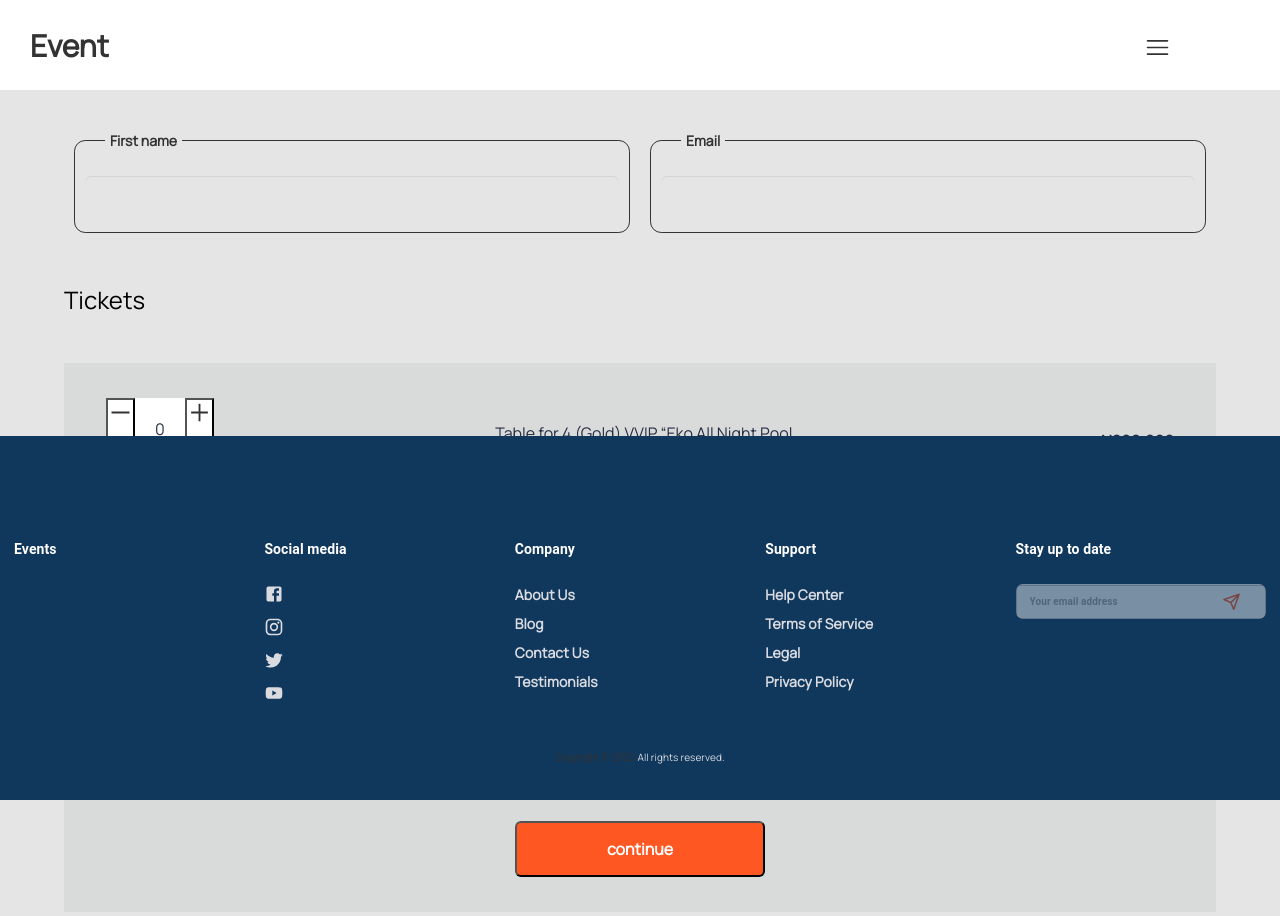
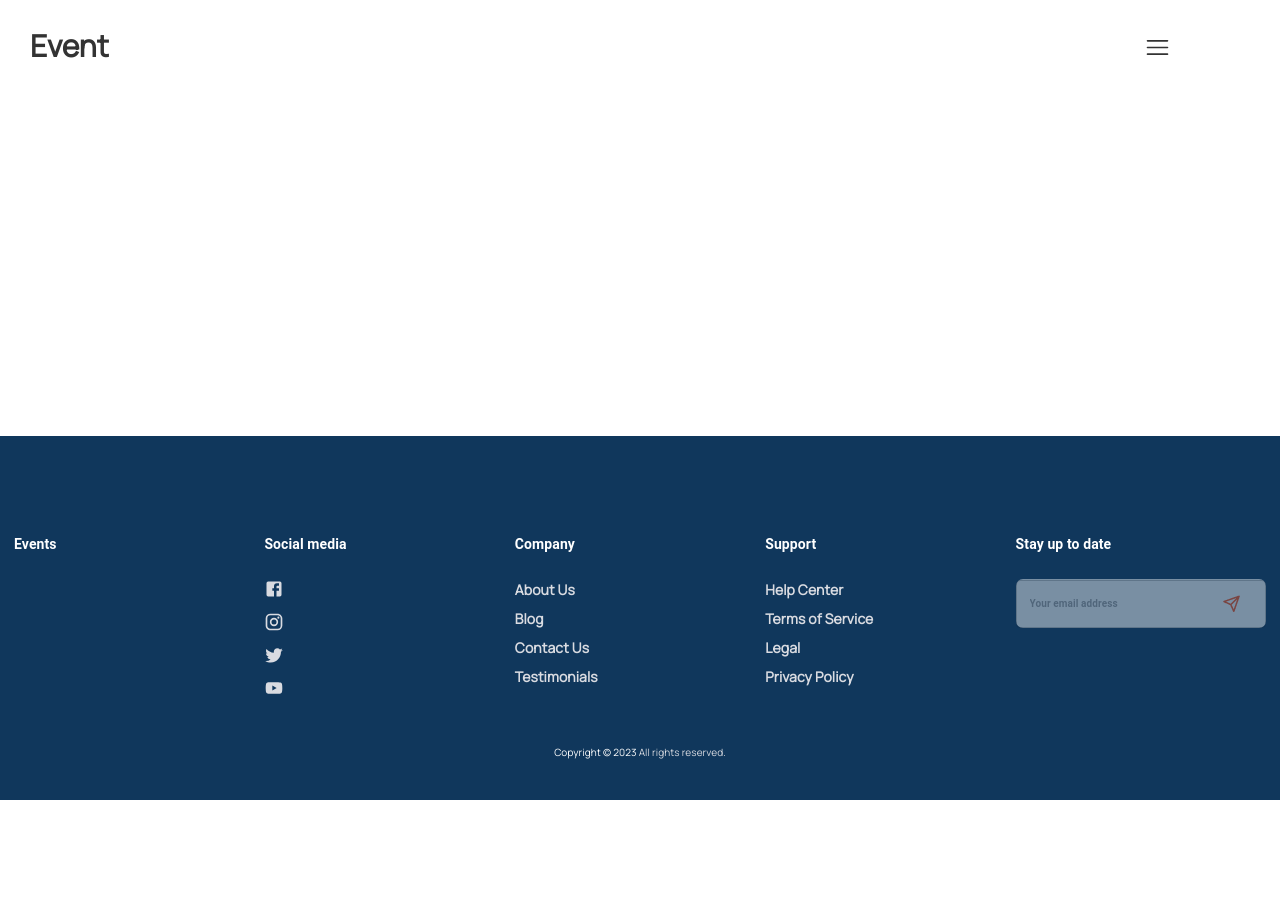
Before and after one commit to decadevs/event-booking-frontend-sq12, a React (Vite) app: page /ticket-selection in a window 1280 px wide. Shown: the top 916 px of the page. After the commit the page ends 800 px from the top, so only its background shows below. Built offline with nearby package versions, Linux system fonts and the light colour scheme.

Commit message:
payment information

```diff
--- a/src/App.tsx
+++ b/src/App.tsx
@@ -30,11 +30,11 @@ function App() {
         <Navbar />
           <BrowserRouter>
             <Routes>
-              <Route path='' element={<DemoPage />} />
-              <Route path='/dashboard' element={<DashboardPage />} />
-              <Route path='/tickets' element={<Ticket />} />
-              <Route path='/event-card' element={<EventCard />} />
-              <Route path='/ticket-selection' element={<TicketSelection />} />
+              {/* <Route path='' element={<DemoPage />} /> */}
+              {/* <Route path='/dashboard' element={<DashboardPage />} /> */}
+              {/* <Route path='/tickets' element={<Ticket />} /> */}
+              {/* <Route path='/event-card' element={<EventCard />} /> */}
+              {/* <Route path='/ticket-selection' element={<TicketSelection />} /> */}
             </Routes>
           </BrowserRouter>
           <Footer />
--- a/src/components/footer/index.tsx
+++ b/src/components/footer/index.tsx
@@ -1,5 +1,6 @@
 import React from 'react';
 import { makeStyles } from '@material-ui/core/styles';
+import stled from 'styled-components';
 import Container from '@material-ui/core/Container';
 import Grid from '@material-ui/core/Grid';
 import Typography from '@material-ui/core/Typography';
@@ -14,6 +15,7 @@ import InputAdornment from '@material-ui/core/InputAdornment';
 import IconButton from '@material-ui/core/IconButton';
 import SearchIcon from '../../assets/searchIcon.png';
 // import SearchIcon from '@material-ui/icons/Search';
+import styled from 'styled-components';
 
 const useStyles = makeStyles((theme) => ({
   footer: {
@@ -36,7 +38,7 @@ const useStyles = makeStyles((theme) => ({
     borderRadius: '0.5em',
     width: '100%',
     marginLeft: '0',
-    height: '2.5em',
+    // height: '2.5em',
     display: 'flex',
     flexDirection: 'row',
     '&::placeHolder' :{
@@ -114,6 +116,10 @@ const useStyles = makeStyles((theme) => ({
 
 const Footer:React.FC = () => {
   const classes = useStyles();
+  const Paragraph = styled.p`
+    color: #FFF;
+    font-size: 1em;
+  `
 
   return (
     <footer className={`${classes.footer} footer_mo`}>
@@ -217,7 +223,7 @@ const Footer:React.FC = () => {
                 InputProps={{
                     endAdornment: (
                     <InputAdornment position="end">
-                        <IconButton aria-label="search">
+                        <IconButton style={{width: '100%'}}  aria-label="search">
                         {/* <SearchIcon /> */}
                         <img src={SearchIcon} style={{color: '#FF5722'}} alt="search" />
                         </IconButton>
@@ -228,12 +234,14 @@ const Footer:React.FC = () => {
             </Typography>
           </Grid>
         </Grid>
-        <Typography variant="subtitle1" align="center"  style={{ color: "#FFF !important"}} component="p">
-          {'Copyright © '
-          + new Date().getFullYear() + ' '}
-          <Link className={classes.link} href="#">
+        <Typography variant="subtitle1" align="center"  color='textPrimary' component="p">
+          <Paragraph>
+            {'Copyright © '
+            + new Date().getFullYear() + ' '}
+            <Link className={classes.link} href="#">
             All rights reserved.
           </Link>
+          </Paragraph>
         </Typography>
         <Typography style={{color:"white"}} component={'p'}>
             {/* hello */}
```
